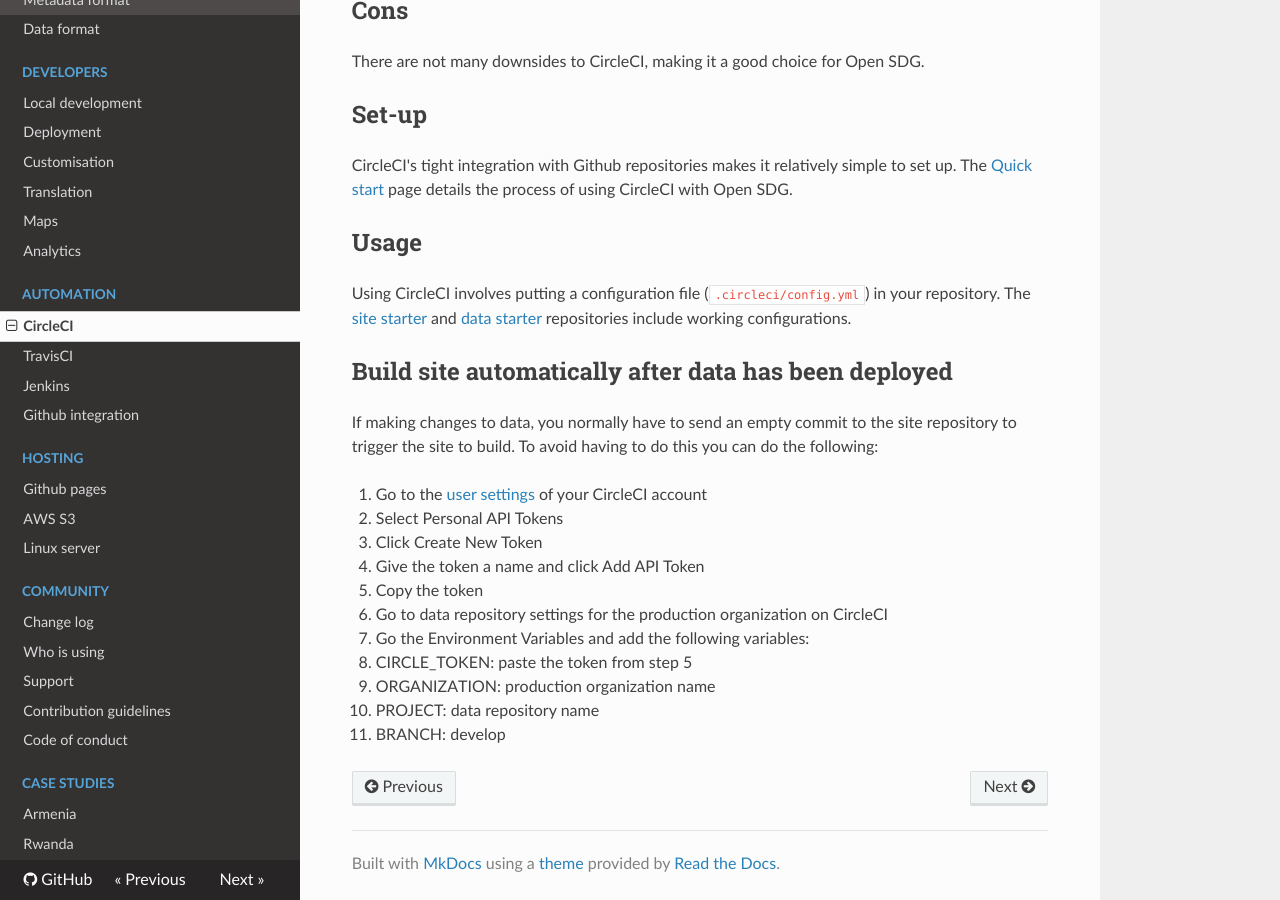
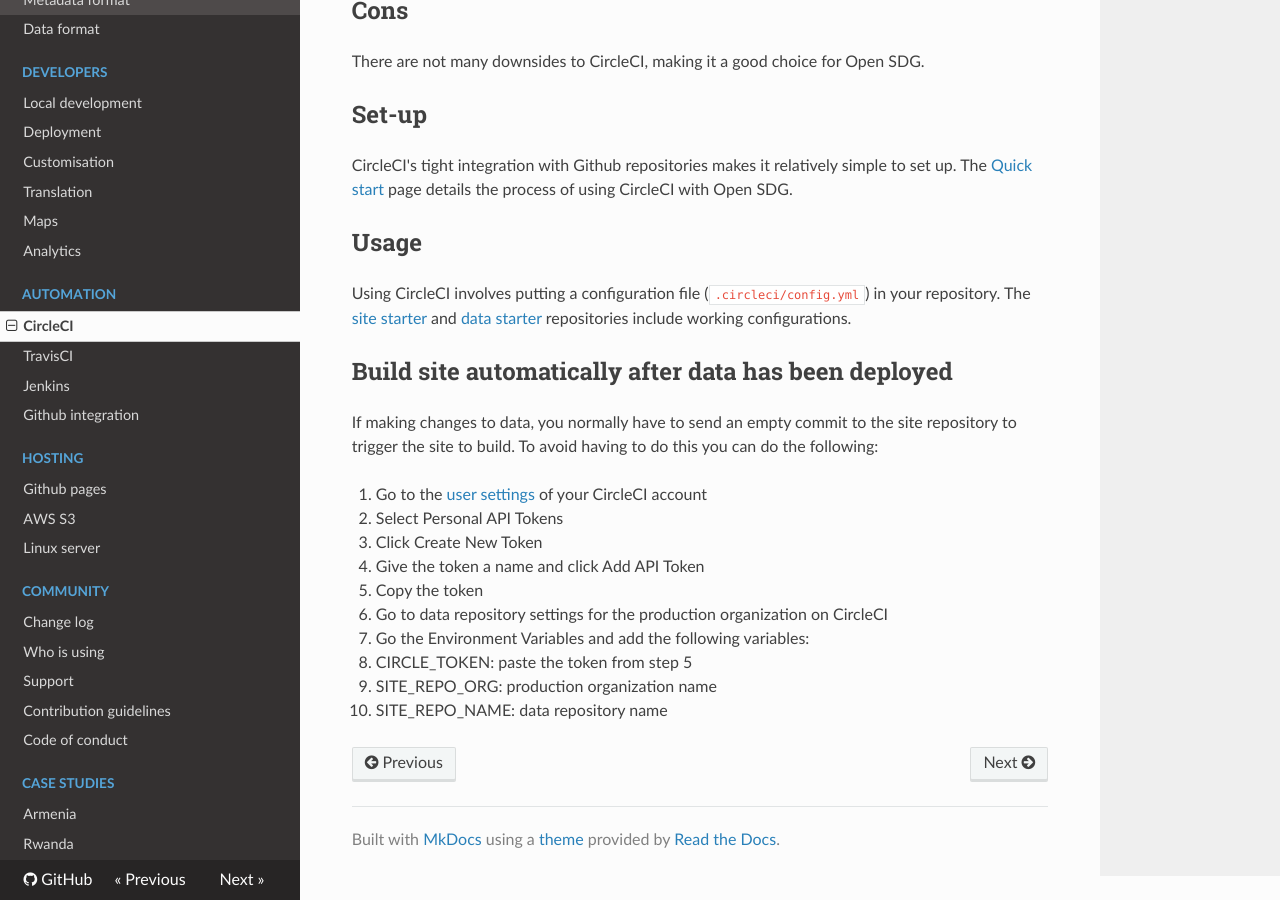
Before and after one commit to open-sdg/open-sdg, an MkDocs documentation site: the page built from docs/automation/circle-ci.md, in a window 1280 px wide and 900 px high, scrolled down 510 px. Built offline with MkDocs 1.6.1, drawn with Linux system fonts in a browser that asks for light colours; nearby versions of some CDN libraries; old or Windows-style settings are respelled for this version of MkDocs.

Commit message:
changed names of environment variables
also removed BRANCH since it is a build-in environment variable

```diff
--- a/docs/automation/circle-ci.md
+++ b/docs/automation/circle-ci.md
@@ -36,6 +36,5 @@
 7. Go the Environment Variables and add the following variables:
 
 * CIRCLE_TOKEN: paste the token from step 5
-* ORGANIZATION: production organization name
-* PROJECT: data repository name
-* BRANCH: develop
+* SITE_REPO_ORG: production organization name
+* SITE_REPO_NAME: data repository name
```
